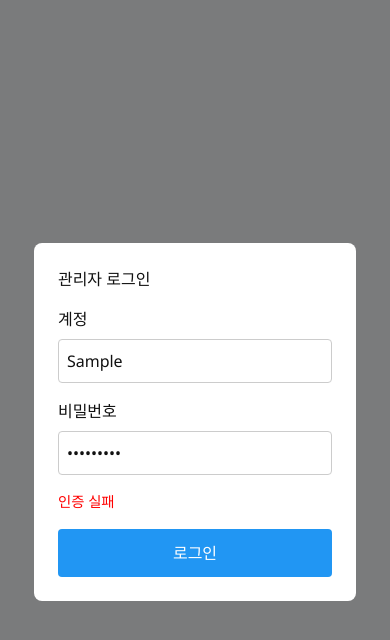
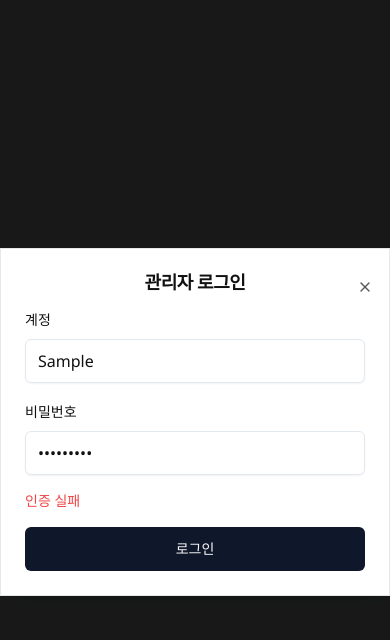
Before and after one commit to belucent0/inuself, a Next.js app in the folder client/: page / in a window 390 px wide. Both pictures are taken after typing "Sample", "Sample123" into the empty fields and a click on the button "로그인". Shown: the top 640 px of the page. Built offline with nearby package versions, Linux system fonts and the light colour scheme; no server answers.

Commit message:
refactor: Replace custom sidebar with shadcn Sheet component and add mobile header

```diff
--- a/client/app/layout.tsx
+++ b/client/app/layout.tsx
@@ -1,14 +1,44 @@
 'use client'
 
 import { useEffect, useState } from 'react'
+import { usePathname } from 'next/navigation'
+import { Menu } from 'lucide-react'
 import './globals.css'
 import Sidebar from '@/components/Sidebar'
+import { Button } from '@/components/ui/button'
+import { Dialog, DialogContent, DialogHeader, DialogTitle } from '@/components/ui/dialog'
+import { Input } from '@/components/ui/input'
+import { Label } from '@/components/ui/label'
+import { Sheet, SheetContent } from '@/components/ui/sheet'
 
 // 클라이언트 환경변수에서 관리자 계정 정보 읽기
 const ADMIN_USERNAME = process.env.NEXT_PUBLIC_ADMIN_USERNAME || 'admin'
 const ADMIN_PASSWORD = process.env.NEXT_PUBLIC_ADMIN_PASSWORD || 'admin123'
 
+// 페이지 제목 매핑
+const pageTitles: Record<string, string> = {
+  '/contents': '전사된 콘텐츠',
+  '/roadmap': '로드맵',
+}
+
+function getPageTitle(pathname: string | null): string {
+  if (!pathname) return 'ASR 파이프라인'
+
+  // 정확한 경로 매칭
+  if (pageTitles[pathname]) {
+    return pageTitles[pathname]
+  }
+
+  // /contents/[id] 같은 동적 라우트 처리
+  if (pathname.startsWith('/contents/')) {
+    return '콘텐츠 상세'
+  }
+
+  return 'ASR 파이프라인'
+}
+
 export default function RootLayout({ children }: { children: React.ReactNode }) {
+  const pathname = usePathname()
   const [isAuthenticated, setIsAuthenticated] = useState(false)
   const [isChecking, setIsChecking] = useState(true)
   const [username, setUsername] = useState('')
@@ -44,7 +74,9 @@ export default function RootLayout({ children }: { children: React.ReactNode })
     return (
       <html lang="ko">
         <body>
-          <div style={{ padding: '2rem', textAlign: 'center' }}>로딩 중...</div>
+          <div className="flex items-center justify-center min-h-screen">
+            <p className="text-muted-foreground">로딩 중...</p>
+          </div>
         </body>
       </html>
     )
@@ -54,86 +86,43 @@ export default function RootLayout({ children }: { children: React.ReactNode })
     return (
       <html lang="ko">
         <body>
-          <div style={{
-            position: 'fixed',
-            top: 0,
-            left: 0,
-            right: 0,
-            bottom: 0,
-            backgroundColor: 'rgba(0, 0, 0, 0.5)',
-            display: 'flex',
-            alignItems: 'center',
-            justifyContent: 'center',
-            zIndex: 1000,
-            padding: '1rem',
-          }}>
-            <div style={{
-              backgroundColor: 'white',
-              padding: '2rem',
-              borderRadius: '8px',
-              minWidth: '300px',
-              width: '100%',
-              maxWidth: '400px',
-            }} className="login-modal">
-              <h2 style={{ marginBottom: '1rem' }}>관리자 로그인</h2>
-              <form onSubmit={handleLogin}>
-                <div style={{ marginBottom: '1rem' }}>
-                  <label style={{ display: 'block', marginBottom: '0.5rem' }}>
-                    계정
-                  </label>
-                  <input
+          <div className="fixed inset-0 bg-black/50 flex items-center justify-center p-4 z-50">
+            <Dialog open={true}>
+              <DialogContent className="sm:max-w-md">
+                <DialogHeader>
+                  <DialogTitle>관리자 로그인</DialogTitle>
+                </DialogHeader>
+                <form onSubmit={handleLogin} className="space-y-4">
+                  <div className="space-y-2">
+                    <Label htmlFor="username">계정</Label>
+                    <Input
+                      id="username"
                       type="text"
                       value={username}
                       onChange={(e) => setUsername(e.target.value)}
                       required
                       autoFocus
-                    style={{
-                      width: '100%',
-                      padding: '0.5rem',
-                      border: '1px solid #ccc',
-                      borderRadius: '4px',
-                      boxSizing: 'border-box',
-                    }}
                     />
                   </div>
-                <div style={{ marginBottom: '1rem' }}>
-                  <label style={{ display: 'block', marginBottom: '0.5rem' }}>
-                    비밀번호
-                  </label>
-                  <input
+                  <div className="space-y-2">
+                    <Label htmlFor="password">비밀번호</Label>
+                    <Input
+                      id="password"
                       type="password"
                       value={password}
                       onChange={(e) => setPassword(e.target.value)}
                       required
-                    style={{
-                      width: '100%',
-                      padding: '0.5rem',
-                      border: '1px solid #ccc',
-                      borderRadius: '4px',
-                      boxSizing: 'border-box',
-                    }}
                     />
                   </div>
                   {error && (
-                  <p style={{ color: 'red', marginBottom: '1rem', fontSize: '0.9rem' }}>{error}</p>
+                    <p className="text-sm text-destructive">{error}</p>
                   )}
-                <button
-                  type="submit"
-                  style={{
-                    width: '100%',
-                    padding: '0.75rem',
-                    backgroundColor: '#2196F3',
-                    color: 'white',
-                    border: 'none',
-                    borderRadius: '4px',
-                    cursor: 'pointer',
-                    fontSize: '1rem',
-                  }}
-                >
+                  <Button type="submit" className="w-full">
                     로그인
-                </button>
+                  </Button>
                 </form>
-            </div>
+              </DialogContent>
+            </Dialog>
           </div>
         </body>
       </html>
@@ -143,42 +132,34 @@ export default function RootLayout({ children }: { children: React.ReactNode })
   return (
     <html lang="ko">
       <body>
-        <button
-          className="mobile-menu-toggle"
+        <div className="flex min-h-screen">
+          {/* 데스크톱 사이드바 */}
+          <Sidebar />
+
+          {/* 모바일 헤더 */}
+          <header className="md:hidden fixed top-0 left-0 right-0 z-40 h-14 border-b bg-background flex items-center gap-3 px-4">
+            <Sheet open={isMobileMenuOpen} onOpenChange={setIsMobileMenuOpen}>
+              <SheetContent side="left" className="w-3/4 max-w-sm p-0 h-full">
+                <Sidebar isMobileSheet />
+              </SheetContent>
+            </Sheet>
+            <Button
+              variant="ghost"
+              size="icon"
               onClick={() => setIsMobileMenuOpen(!isMobileMenuOpen)}
               aria-label="메뉴 토글"
             >
-          <svg
-            width="24"
-            height="24"
-            viewBox="0 0 24 24"
-            fill="none"
-            stroke="currentColor"
-            strokeWidth="2"
-            strokeLinecap="round"
-            strokeLinejoin="round"
-          >
-            {isMobileMenuOpen ? (
-              <>
-                <line x1="18" y1="6" x2="6" y2="18"></line>
-                <line x1="6" y1="6" x2="18" y2="18"></line>
-              </>
-            ) : (
-              <>
-                <line x1="3" y1="12" x2="21" y2="12"></line>
-                <line x1="3" y1="6" x2="21" y2="6"></line>
-                <line x1="3" y1="18" x2="21" y2="18"></line>
-              </>
-            )}
-          </svg>
-        </button>
-        <div
-          className={`mobile-overlay ${isMobileMenuOpen ? 'open' : ''}`}
-          onClick={() => setIsMobileMenuOpen(false)}
-        />
-        <div className="layout">
-          <Sidebar isOpen={isMobileMenuOpen} onClose={() => setIsMobileMenuOpen(false)} />
-          <main className="main">{children}</main>
+              <Menu className="h-5 w-5" />
+            </Button>
+            <h1 className="text-lg font-semibold flex-1 truncate">
+              {getPageTitle(pathname)}
+            </h1>
+          </header>
+
+          {/* 메인 콘텐츠 */}
+          <main className="flex-1 md:ml-64 pt-14 md:pt-0 p-4 md:p-8">
+            {children}
+          </main>
         </div>
       </body>
     </html>
```
Also changed, not shown: client/components/Sidebar.tsx (+98 -30 lines). Lines whose indentation alone changed are shown as unchanged.
